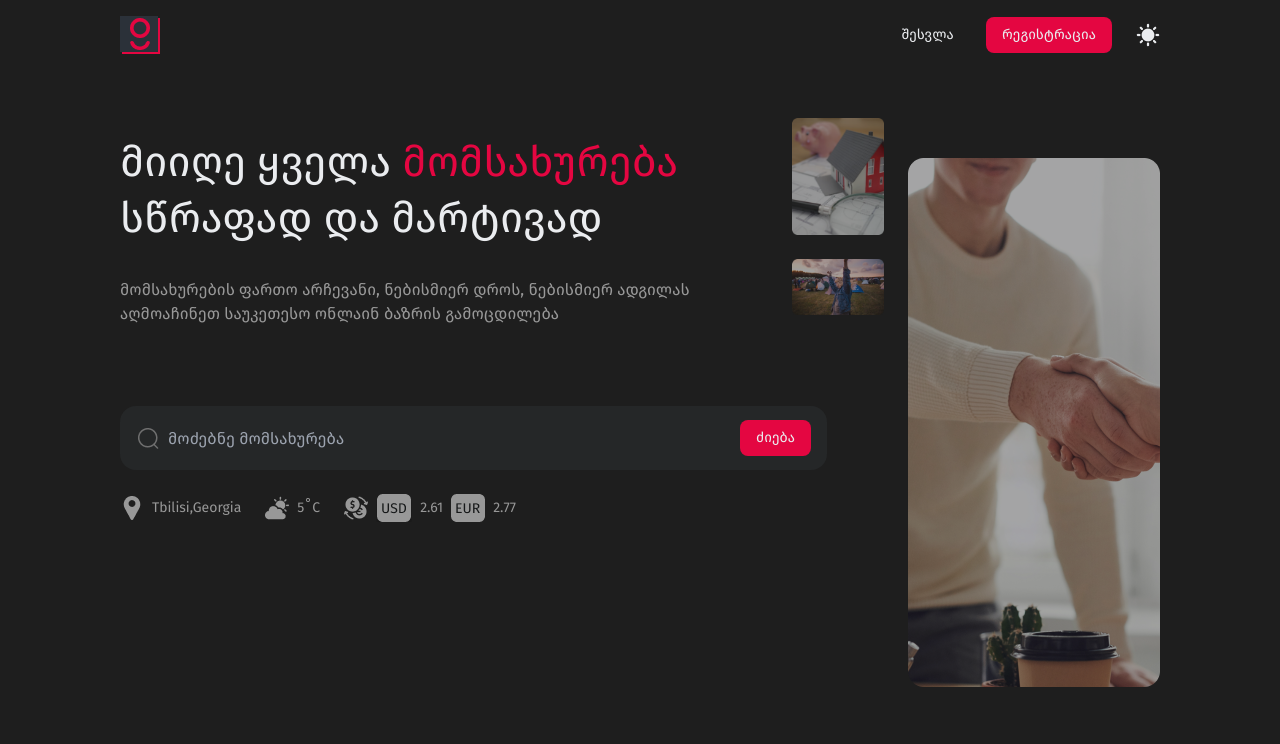
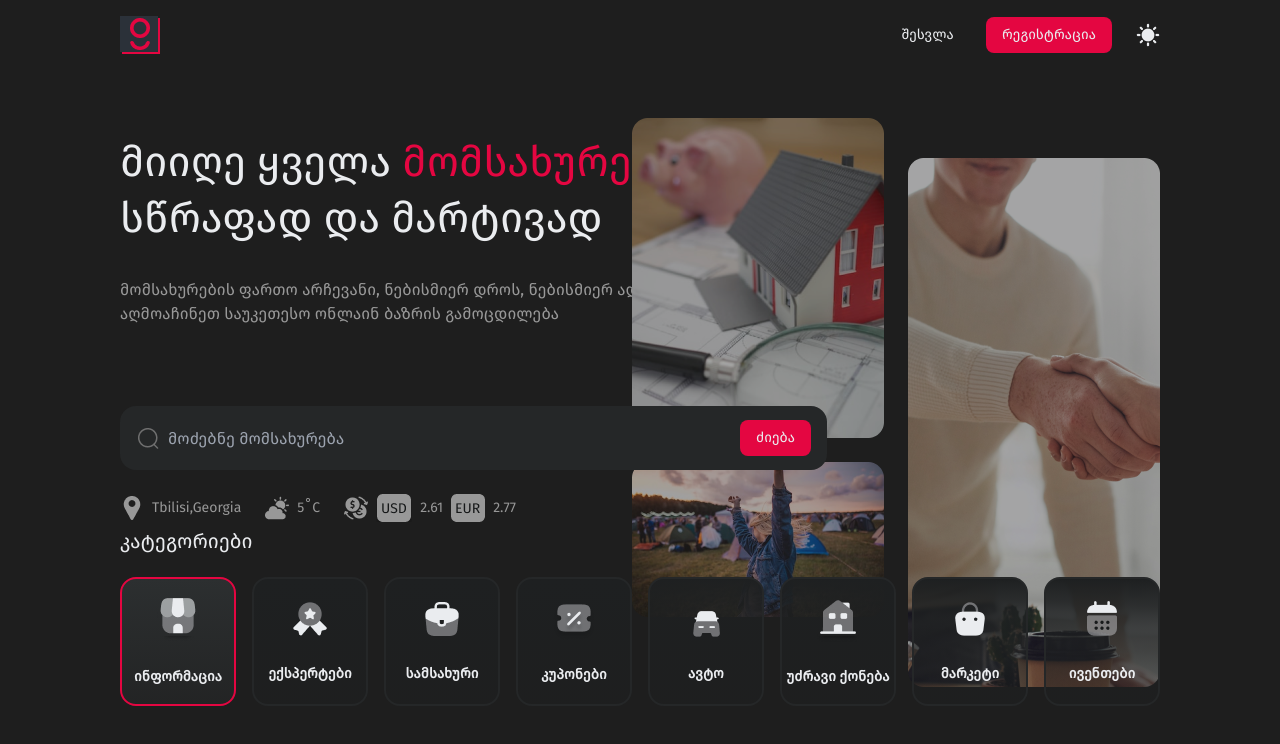
Before and after one commit to Desp0o/techincal_test, a JavaScript app: page / in a window 1280 px wide. Shown: the top 744 px of the page. Built offline with nearby package versions, Linux system fonts and the light colour scheme; the HTML template or start-up script is replaced by a standard one.

Commit message:
categories

```diff
--- a/src/App.js
+++ b/src/App.js
@@ -1,3 +1,4 @@
+import Categories from "./components/categories";
 import MainSection from "./components/mainSection";
 import Navbar from "./components/nav";
 
@@ -7,6 +8,7 @@ export default function App() {
     <div className="w-full h-[100vh] bg-[#1E1E1E] overflow-hidden">
       <Navbar />
       <MainSection />
+      <Categories />
     </div>
   )
 }
--- /dev/null
+++ b/src/components/categories.js
@@ -0,0 +1,90 @@
+import Box from "./categoriesBox";
+
+import information from '../images/icons/information_ico.png'
+import experts from '../images/icons/expert_ico.png'
+import jobico from '../images/icons/job_ico.png'
+import coupons from '../images/icons/Coupon_ico.png'
+import auto from '../images/icons/auto_ico.png'
+import home from '../images/icons/home_ico.png'
+import bag from '../images/icons/Bag_ico.png'
+import calendar from '../images/icons/Calendar_ico.png'
+
+const catArray = [
+    {
+        bg: 'bg-gradient-Active',
+        border: 'border-accent-red',
+        img:`${information}`,
+        title: 'ინფორმაცია'
+    },
+
+    {
+        bg: 'bg-gradient-deactive',
+        border: 'border-dark-grey',
+        img:`${experts}`,
+        title: 'ექსპერტები'
+    },
+
+    {
+        bg: 'bg-gradient-deactive',
+        border: 'border-dark-grey',
+        img:`${jobico}`,
+        title: 'სამსახური'
+    },
+
+    {
+        bg: 'bg-gradient-deactive',
+        border: 'border-dark-grey',
+        img:`${coupons}`,
+        title: 'კუპონები'
+    },
+
+    {
+        bg: 'bg-gradient-deactive',
+        border: 'border-dark-grey',
+        img:`${auto}`,
+        title: 'ავტო'
+    },
+
+    {
+        bg: 'bg-gradient-deactive',
+        border: 'border-dark-grey',
+        img:`${home}`,
+        title: 'უძრავი ქონება'
+    },
+
+    {
+        bg: 'bg-gradient-deactive',
+        border: 'border-dark-grey',
+        img:`${bag}`,
+        title: 'მარკეტი'
+    },
+
+    {
+        bg: 'bg-gradient-deactive',
+        border: 'border-dark-grey',
+        img:`${calendar}`,
+        title: 'ივენთები'
+    }
+]
+
+export default function Categories(){
+    return(
+        <div className="w-full pl-[120px] pr-[120px] absolute bottom-[94px] flex flex-col gap-[24px]">
+            <p className="text-[20px] leading-[24px] text-light-grey font-[500] font-[firago]">კატეგორიები</p>
+
+            <div className="flex gap-[16px]">
+                {catArray.map((item, index) => {
+                    return(
+                        <Box
+                            key={index}
+                            bg={item.bg}
+                            border={item.border}
+                            img={item.img}
+                            title={item.title}
+                        />
+                    )
+                })}
+            </div>
+        </div>
+    )
+}
--- /dev/null
+++ b/src/components/categoriesBox.js
@@ -0,0 +1,12 @@
+
+
+export default function Box(props){
+    return(
+        <div className={`w-[136px] h-[129px] ${props.bg} rounded-[16px] box-border cursor-pointer
+                        border-[2px] ${props.border} flex items-center justify-center flex-col gap-[24px]`}
+        >
+            <img src={props.img} />
+            <p className="text-[14px] text-light-grey font-[700] font-[firago]">{props.title}</p>
+        </div>
+    )
+}
--- a/src/components/mainSection.js
+++ b/src/components/mainSection.js
@@ -6,7 +6,7 @@ import ValueExchange from './valueExchange'
 export default function MainSection(){
 
     return(
-        <div className='w-full flex pl-[120px] pr-[120px]'>
+        <div className='w-full flex pl-[120px] pr-[120px] relative'>
 
             {/* left side */}
             <div className="relative">
--- a/src/components/rightSide.js
+++ b/src/components/rightSide.js
@@ -4,7 +4,7 @@ import image3 from '../images/image3.png'
 
 export default function RightSide(){
     return(
-        <div className="relative pt-[48px] pl-[99px] flex gap-[24px]">
+        <div className="absolute pt-[48px] right-[120px] flex gap-[24px]">
             {/* pictures */}
             <div className="flex flex-col gap-[24px]">
                 <img src={image1} alt='img-1' />
--- a/tailwind.config.js
+++ b/tailwind.config.js
@@ -17,6 +17,11 @@ module.exports = {
         'light-grey': '#EAECEF'
       },
 
+      backgroundImage: {
+        'gradient-Active': 'linear-gradient(180deg, #2C2F30 0%, rgba(44, 47, 48, 0.37) 100%)',
+        'gradient-deactive': 'linear-gradient(180deg, #1E2021 0%, rgba(30, 32, 33, 0.37) 100%)'
+      },
+
     },
 
 
```
